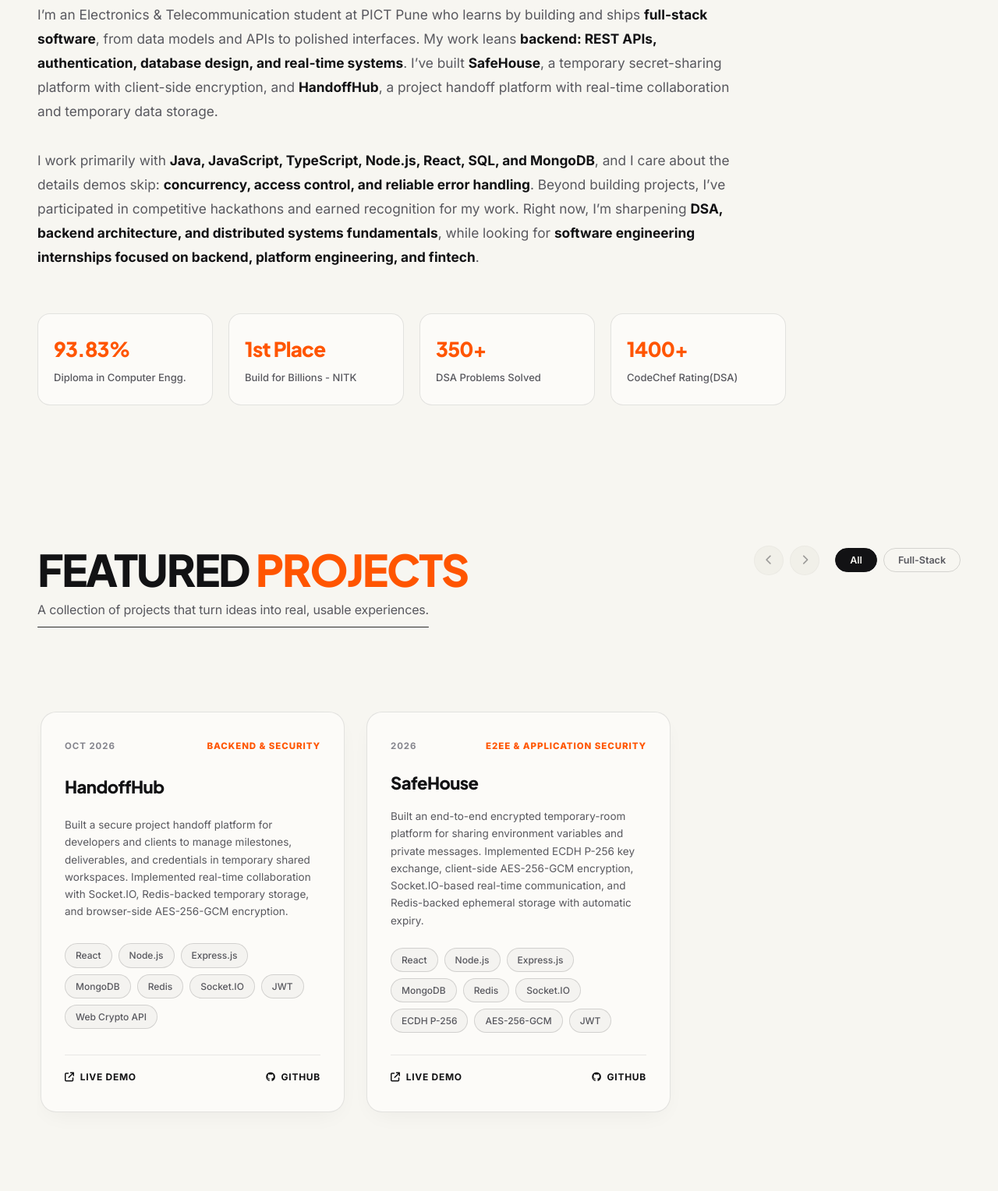
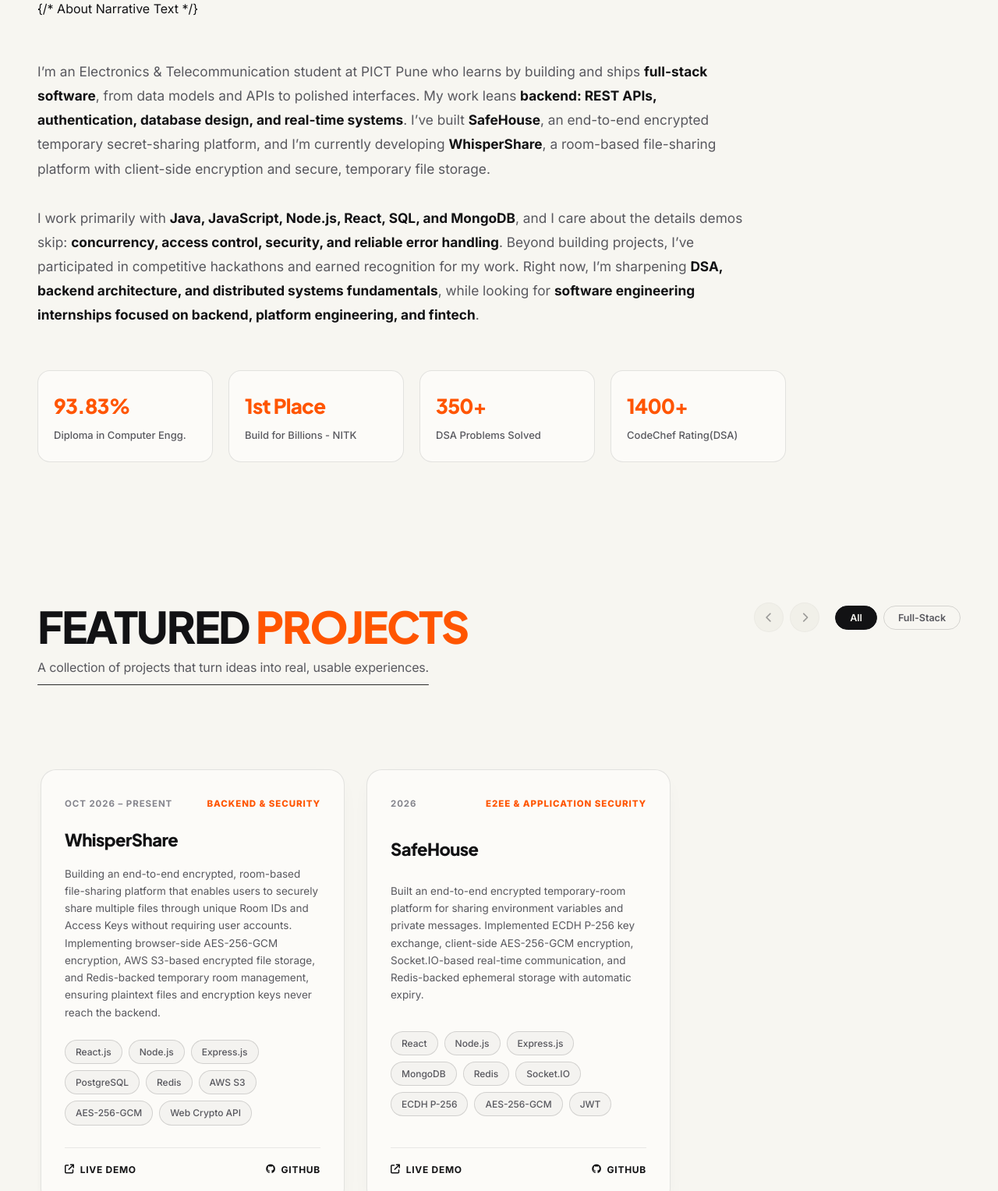
Before and after one commit to laxmangaidhankar/portfolio, a plain HTML site: page index.html in a window 1280 px wide. Shown: the part 1075-2603 px from the top of the page at 78% size. Drawn offline with Linux system fonts and the light colour scheme.

Commit message:
refactor: project section and resume

```diff
--- a/index.html
+++ b/index.html
@@ -232,7 +232,7 @@
                     </div>
                 </div>
 
-                <!-- About Narrative Text -->
+                {/* About Narrative Text */}
                 <div class="about-narrative">
                     <p class="narrative-p">
                         I’m an Electronics &amp; Telecommunication student at PICT Pune
@@ -240,15 +240,16 @@
                         from data models and APIs to polished interfaces. My work leans
                         <strong>backend: REST APIs, authentication, database design, and
                             real-time systems</strong>. I’ve built <strong>SafeHouse</strong>,
-                        a temporary secret-sharing platform with client-side encryption,
-                        and <strong>HandoffHub</strong>, a project handoff platform with
-                        real-time collaboration and temporary data storage.
+                        an end-to-end encrypted temporary secret-sharing platform, and
+                        I’m currently developing <strong>WhisperShare</strong>, a
+                        room-based file-sharing platform with client-side encryption
+                        and secure, temporary file storage.
                     </p>
 
                     <p class="narrative-p">
-                        I work primarily with <strong>Java, JavaScript, TypeScript, Node.js,
+                        I work primarily with <strong>Java, JavaScript, Node.js,
                             React, SQL, and MongoDB</strong>, and I care about the details demos
-                        skip: <strong>concurrency, access control, and reliable error
+                        skip: <strong>concurrency, access control, security, and reliable error
                             handling</strong>. Beyond building projects, I’ve participated in
                         competitive hackathons and earned recognition for my work.
                         Right now, I’m sharpening <strong>DSA, backend architecture, and
@@ -335,40 +336,41 @@
 
 
 
-                    <!-- CARD 4: HandoffHub (Full Stack Workspace) -->
+                    <!-- CARD 4: WhisperShare (E2EE File Sharing) -->
                     <article class="project-card" data-category="full-stack">
                         <div class="card-top-meta">
-                            <span class="card-date">OCT 2026</span>
+                            <span class="card-date">OCT 2026 – PRESENT</span>
                             <span class="card-tag">BACKEND &amp; SECURITY</span>
                         </div>
 
-                        <h3 class="card-title">HandoffHub</h3>
+                        <h3 class="card-title">WhisperShare</h3>
 
                         <p class="card-description">
-                            Built a secure project handoff platform for developers and clients
-                            to manage milestones, deliverables, and credentials in temporary
-                            shared workspaces. Implemented real-time collaboration with
-                            Socket.IO, Redis-backed temporary storage, and browser-side
-                            AES-256-GCM encryption.
+                            Building an end-to-end encrypted, room-based file-sharing platform
+                            that enables users to securely share multiple files through unique
+                            Room IDs and Access Keys without requiring user accounts.
+                            Implementing browser-side AES-256-GCM encryption, AWS S3-based
+                            encrypted file storage, and Redis-backed temporary room management,
+                            ensuring plaintext files and encryption keys never reach the backend.
                         </p>
 
                         <div class="card-tags-cloud">
-                            <span class="tech-pill">React</span>
+                            <span class="tech-pill">React.js</span>
                             <span class="tech-pill">Node.js</span>
                             <span class="tech-pill">Express.js</span>
-                            <span class="tech-pill">MongoDB</span>
+                            <span class="tech-pill">PostgreSQL</span>
                             <span class="tech-pill">Redis</span>
-                            <span class="tech-pill">Socket.IO</span>
-                            <span class="tech-pill">JWT</span>
+                            <span class="tech-pill">AWS S3</span>
+                            <span class="tech-pill">AES-256-GCM</span>
                             <span class="tech-pill">Web Crypto API</span>
                         </div>
 
                         <div class="card-actions">
-                            <a href="YOUR_DEPLOYED_DEMO_URL" target="_blank" rel="noopener noreferrer"
-                                class="card-link">
+                            <a href="https://github.com/laxmangaidhankar/whisper-share" target="_blank"
+                                rel="noopener noreferrer" class="card-link">
                                 <i class="fa-solid fa-arrow-up-right-from-square"></i> LIVE DEMO
                             </a>
-                            <a href="https://github.com/laxmangaidhankar/HandoffHub" target="_blank"
+                            <a href="https://github.com/laxmangaidhankar/whisper-share" target="_blank"
                                 rel="noopener noreferrer" class="card-link">
                                 <i class="fa-brands fa-github"></i> GITHUB
                             </a>
@@ -450,7 +452,6 @@
                         <div class="skill-pill-list">
                             <span class="tech-pill">Java</span>
                             <span class="tech-pill">JavaScript</span>
-                            <span class="tech-pill">TypeScript</span>
                             <span class="tech-pill">Python</span>
 
                             <span class="tech-pill">SQL</span>
@@ -493,8 +494,6 @@
                             <span class="tech-pill">PostgreSQL</span>
                             <span class="tech-pill">MongoDB</span>
                             <span class="tech-pill">Redis</span>
-                            <span class="tech-pill">Prisma ORM</span>
-                            <span class="tech-pill">MySQL</span>
                         </div>
                     </div>
 
@@ -503,14 +502,11 @@
                     <div class="skill-category-card">
                         <div class="category-icon-title">
                             <i class="fa-solid fa-terminal"></i>
-                            <h3>Tools &amp; DevOps</h3>
+                            <h3>Tools</h3>
                         </div>
                         <div class="skill-pill-list">
                             <span class="tech-pill">Git &amp; GitHub</span>
-                            <span class="tech-pill">Docker</span>
-                            <span class="tech-pill">Linux / WSL</span>
                             <span class="tech-pill">Postman</span>
-                            <span class="tech-pill">AWS</span>
                         </div>
                     </div>
 
```
Also changed, not shown: 1 other file.
